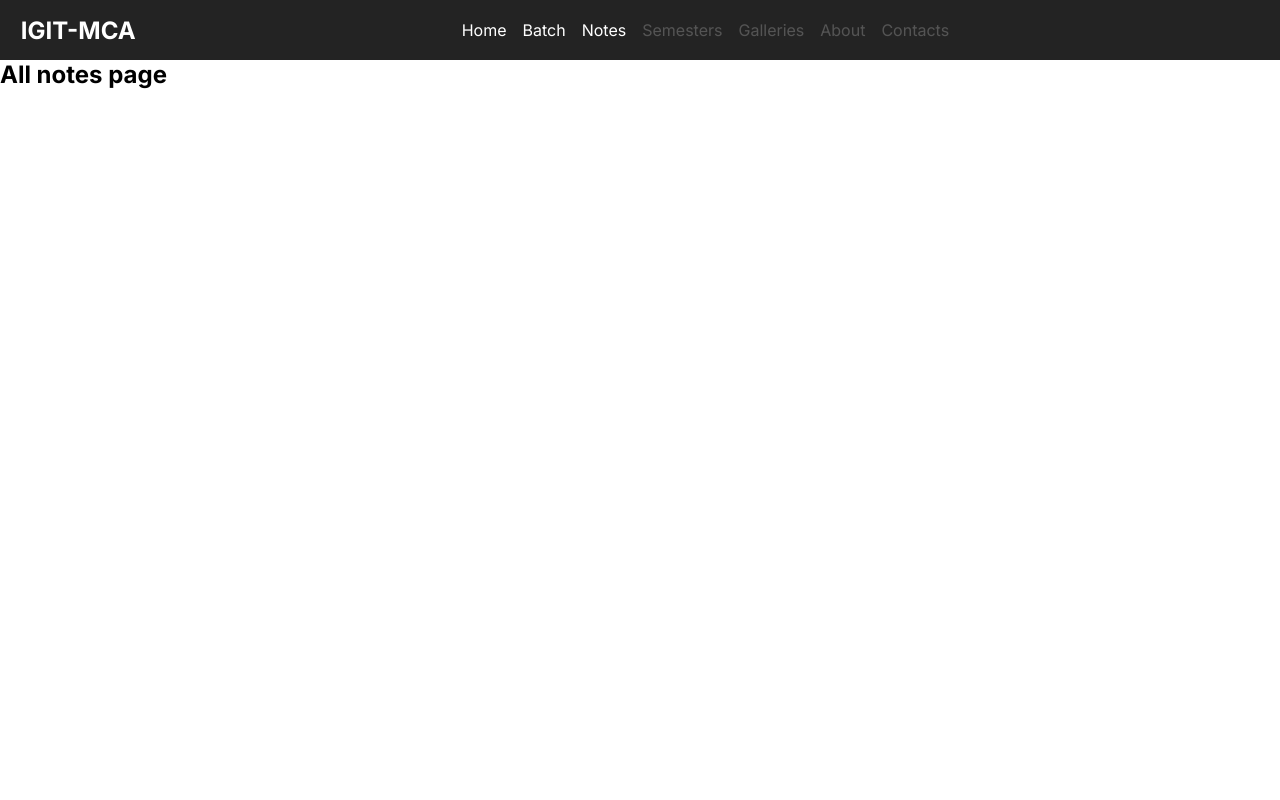
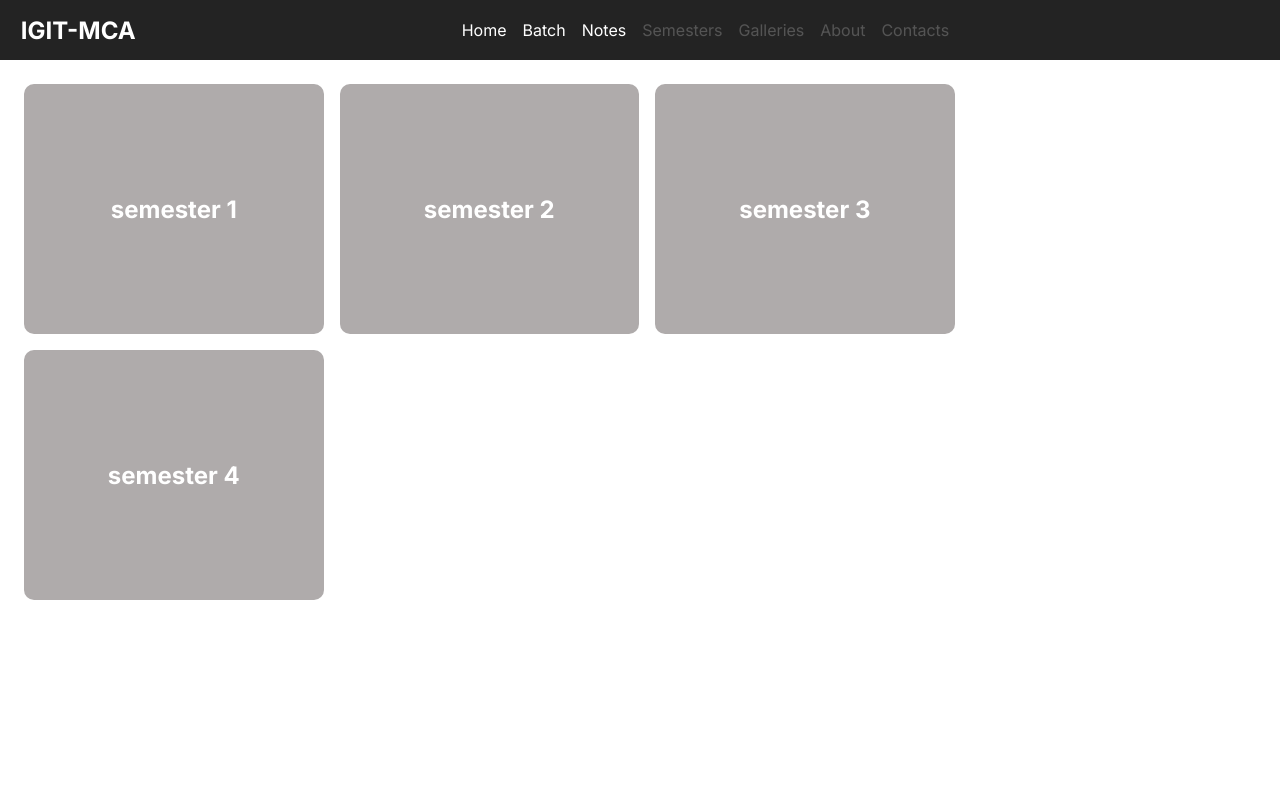
Before and after one commit to satyadalei/igit-mca-frontend, a Next.js app: page /notes in a window 1280 px wide. Shown: the top 800 px of the page. Built offline with nearby package versions, Linux system fonts and the light colour scheme; no server answers; sample sign-in values are in the browser's storage.

Commit message:
Adding chapter link field in semester data & adding semester page

```diff
--- a/src/app/notes/page.jsx
+++ b/src/app/notes/page.jsx
@@ -1,15 +1,56 @@
 "use client"
-import React from 'react'
+import React, {useContext, useEffect, useState } from 'react'
 import semester from '@/data/semesterData'
-const notes = () => {
-  console.log(semester);
+import Loading from '@/components/common/Loading';
+import styles from "./page.module.css"
+import ActiveUserAndLoginStatusContext from "@/context/activeUserAndLoginStatus/activeUserAndLoginStatusContext";
+import { useRouter } from "next/navigation";
+
+
+const Notes = () => {
+  const { loginStatus, fetchActiveUser } = useContext(
+    ActiveUserAndLoginStatusContext
+  );
+  const router = useRouter();
+
+  const {allSemesters} = semester;
+
+   // redirects user if user is not log in
+   useEffect(() => {
+    fetchActiveUser(); // use to every page to check user login status
+    if (loginStatus === false) {
+      router.push("/login");
+    }
+    // eslint-disable-next-line react-hooks/exhaustive-deps
+  }, [loginStatus]);
+
+  const handleNotesPage = (semNum)=>{
+     router.push(`/notes/semester${semNum}`, undefined, { shallow: true })
+  }
+
   return (
     <>
-      <section className='page_section' >
-         <h1>All notes page</h1>
-       </section>
+      {loginStatus ? (
+        <section className="page_section">
+          <div className={styles.allSemContainer} >
+
+          {/* --- All semesters will be populated ----- */}
+          {allSemesters.map((semester,index)=>{
+            return (
+              <div className={styles.semNumBox} onClick={()=>{handleNotesPage(semester)}} key={index} >
+               <h1>semester {semester}</h1>
+              </div>
+            )
+          })}
+          </div>
+        </section>
+      ) : (
+        <section className="page_section">
+          <Loading />
+        </section>
+      )}
     </>
   )
 }
 
-export default notes
+export default Notes
--- /dev/null
+++ b/src/app/notes/page.module.css
@@ -0,0 +1,38 @@
+.allSemContainer{
+  width: 100%;
+  display: flex;
+  /* justify-content: space-around; */
+  align-items: center;
+  padding: 1rem 1rem 2rem 1rem;
+  flex-wrap: wrap;
+}
+.semNumBox{
+    background-color: rgb(175, 171, 171);
+    color: white;
+    width: 24%;
+    max-width: 500px;
+    min-height: 250px;
+    border-radius: 10px;
+    display: flex;
+    justify-content: center;
+    align-items: center;
+    cursor: pointer;
+    margin: 0.5rem;
+}
+.semNumBox:hover{
+    background-color: rgba(175, 171, 171, 0.58);
+    transition: 0.4s all ease-in-out;
+    color: rgba(0, 0, 0, 0.872);
+}
+
+/* ------- RESPONSIVE -------- */
+@media only screen and (max-width: 1000px) {
+    .semNumBox{
+        width: 46%;
+    }
+}
+@media only screen and (max-width: 500px) {
+    .semNumBox{
+        width: 96%;
+    }
+}
--- a/src/data/semesterData.js
+++ b/src/data/semesterData.js
@@ -23,30 +23,61 @@ const semester = {
                 paperCode: "20CAC101",
                 instructor: ["Dr. Niroj Kumar Pani"],
                 thumbNailUrl: "",
+                // links are the google drive links
+                links : {
+                    notes : "",
+                    assignments : "",
+                    question : "",
+                    books : ""
+                }
             },
             coa: {
                 subjectName: "Computer Organization and Architecture",
                 paperCode: "20CAC102",
                 instructor: ["Dr. Priyabrata Sahu"],
                 thumbNailUrl: "",
+                links : {
+                    notes : "",
+                    assignments : "",
+                    question : "",
+                    books : ""
+                }
             },
             math: {
                 subjectName: "Discrete Mathematics",
                 paperCode: "20CAS102",
                 instructor: ["Dr. Kailash Chandra Paul"],
                 thumbNailUrl: "",
+                links : {
+                    notes : "",
+                    assignments : "",
+                    question : "",
+                    books : ""
+                }
             },
             english: {
                 subjectName: "Communicative English",
                 paperCode: "20CAH101",
                 instructor: ["Dr. Debasish Nayak", "Dr. Samarpita Dash"],
                 thumbNailUrl: "",
+                links : {
+                    notes : "",
+                    assignments : "",
+                    question : "",
+                    books : ""
+                }
             },
             economics: {
                 subjectName: "Engineering Economics & Accounting",
                 paperCode: "20CAH102",
                 instructor : ["Dr. Sankar Moharana", "Dr. Madhuswapna Pattanaik"],
                 thumbNailUrl: "",
+                links : {
+                    notes : "",
+                    assignments : "",
+                    question : "",
+                    books : ""
+                }
             }
         },
     },
@@ -65,30 +96,60 @@ const semester = {
                 paperCode: "20CAC203",
                 instructor : ["Mr. Bapuji Rao"],
                 thumbNailUrl: "",
+                links : {
+                    notes : "",
+                    assignments : "",
+                    question : "",
+                    books : ""
+                }
             },
             os : {
                 subjectName : "Operating System",
                 paperCode : "20CAC204",
                 instructor : [" Dr. Dillip Ku. Swain"],
-                thumbNailUrl : ""
+                thumbNailUrl : "",
+                links : {
+                    notes : "",
+                    assignments : "",
+                    question : "",
+                    books : ""
+                }
             },
             daa : {
                 subjectName : "Design of Algorithms with Data Structures",
                 paperCode : "20CAC206",
                 instructor : ["Dr. (Mrs.) Sasmita Mishra"],
-                thumbNailUrl : ""
+                thumbNailUrl : "",
+                links : {
+                    notes : "",
+                    assignments : "",
+                    question : "",
+                    books : ""
+                }
             },
             flat : {
                 subjectName : "Formal Languages and Automata Theory",
                 paperCode : "20CAC207",
                 instructor : ["Dr. Sarojananda Mishra"],
-                thumbNailUrl : ""
+                thumbNailUrl : "",
+                links : {
+                    notes : "",
+                    assignments : "",
+                    question : "",
+                    books : ""
+                }
             },
             dbms : {
                 subjectName : "Database Management System",
                 paperCode : "20CAC205",
                 instructor : ["Mrs. Anupama Sahu"],
-                thumbNailUrl : ""
+                thumbNailUrl : "",
+                links : {
+                    notes : "",
+                    assignments : "",
+                    question : "",
+                    books : ""
+                }
             },
 
         }
@@ -108,30 +169,60 @@ const semester = {
                 paperCode: "20CAC308",
                 instructor : ["Mr. Ramesh Kumar Sahoo"],
                 thumbNailUrl: "",
+                links : {
+                    notes : "",
+                    assignments : "",
+                    question : "",
+                    books : ""
+                }
             },
             dccn : {
                 subjectName: "Data Communications and Computer Networks",
                 paperCode: "20CAC309",
                 instructor : ["Dr. Srinivas Sethi"],
                 thumbNailUrl: "",
+                links : {
+                    notes : "",
+                    assignments : "",
+                    question : "",
+                    books : ""
+                }
             },
             cd : {
                 subjectName: "Compiler Design",
                 paperCode: "20CAC310",
                 instructor : ["Dr. Biswanath Sethi"],
                 thumbNailUrl: "",
+                links : {
+                    notes : "",
+                    assignments : "",
+                    question : "",
+                    books : ""
+                }
             },
             iot : {
                 subjectName: "Internet of Things",
                 paperCode: "20CAE303",
                 instructor : ["Mr. Suvendu Kumar Jena"],
                 thumbNailUrl: "",
+                links : {
+                    notes : "",
+                    assignments : "",
+                    question : "",
+                    books : ""
+                }
             },
             dwdm : {
                 subjectName: "Data warehousing and Data Mining",
                 paperCode: "20CAE308",
                 instructor : ["Dr. Sanjay Kumar Patra"],
                 thumbNailUrl: "",
+                links : {
+                    notes : "",
+                    assignments : "",
+                    question : "",
+                    books : ""
+                }
             }
         }
     },
@@ -146,20 +237,38 @@ const semester = {
             ai : {
                 subjectName: "Artificial Intelligence",
                 paperCode: "20CAC411",
-                instructor : ["Dr. Sanjay Kumar Patra"],
+                instructor : ["Dr. Medini Srinibas"],
                 thumbNailUrl: "",
+                links : {
+                    notes : "",
+                    assignments : "",
+                    question : "",
+                    books : ""
+                }
             },
             oose : {
                 subjectName: "Object Oriented Software Engineering",
                 paperCode: "20CAC412",
-                instructor : [""],
+                instructor : ["Mrs. Anupama Sahu"],
                 thumbNailUrl: "",
+                links : {
+                    notes : "",
+                    assignments : "",
+                    question : "",
+                    books : ""
+                }
             },
             python : {
                 subjectName: "Python Programming",
                 paperCode: "20CAC413",
                 instructor : ["Mr. Ramesh Sahoo"],
                 thumbNailUrl: "",
+                links : {
+                    notes : "",
+                    assignments : "",
+                    question : "",
+                    books : ""
+                }
             }
         }
     }
```
Also changed, not shown: src/app/notes/[semesterNum]/SemesterContent.jsx (added, +42 -0 lines), src/app/notes/[semesterNum]/page.jsx (+13 -2 lines).
